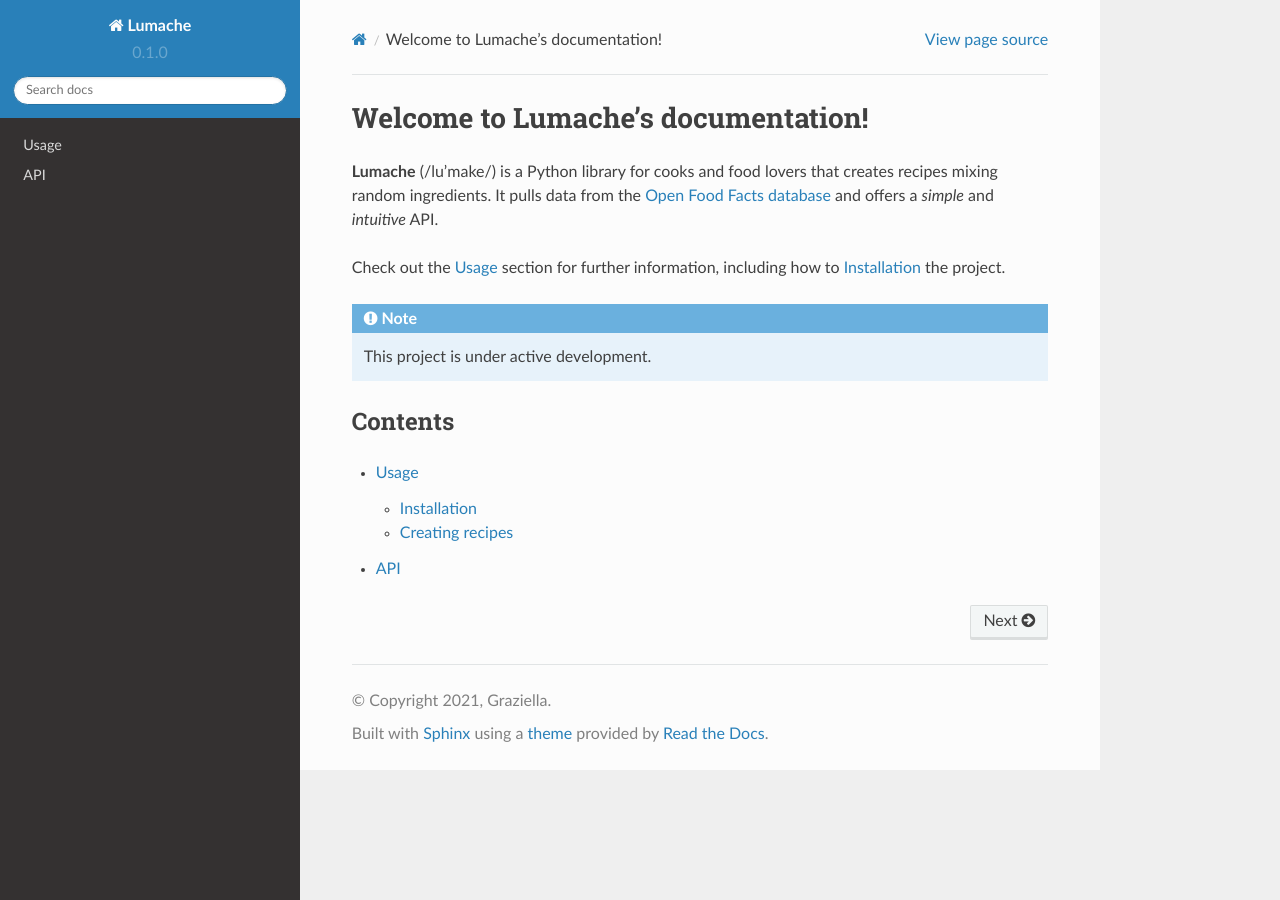
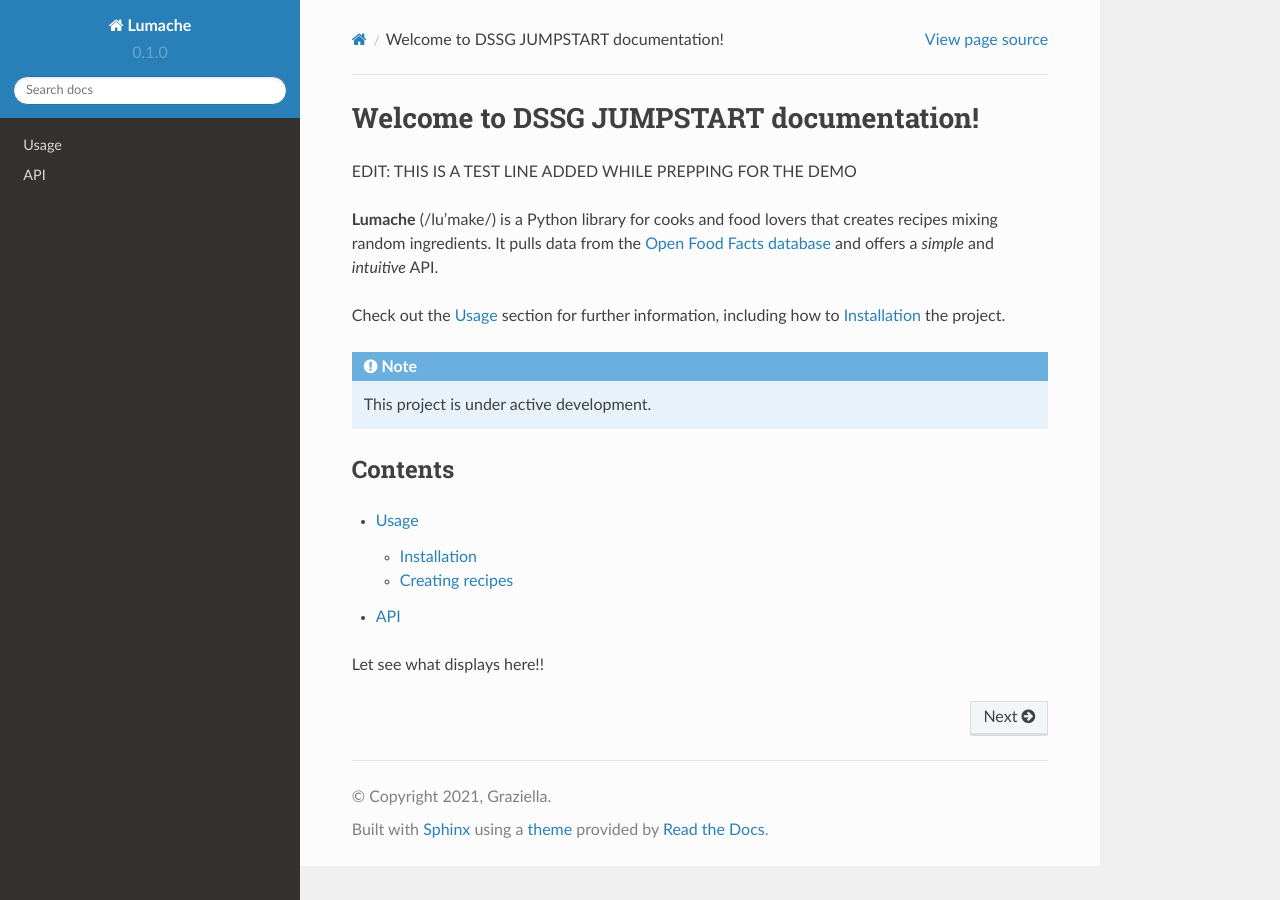
Before and after one commit to smishr/sphinx-demo, a Sphinx documentation site: the page built from docs/source/index.rst, in a window 1280 px wide. Built offline with Sphinx 7.4.7 and the Read the Docs theme 2.0.0, drawn with Linux system fonts in a browser that asks for light colours.

Commit message:
Update index.rst

```diff
--- a/docs/source/index.rst
+++ b/docs/source/index.rst
@@ -1,5 +1,7 @@
-Welcome to Lumache's documentation!
+Welcome to DSSG JUMPSTART documentation!
 ===================================
+
+EDIT: THIS IS A TEST LINE ADDED WHILE PREPPING FOR THE DEMO
 
 **Lumache** (/lu'make/) is a Python library for cooks and food lovers
 that creates recipes mixing random ingredients.
@@ -20,3 +22,5 @@ Contents
 
    usage
    api
+
+Let see what displays here!!
```
